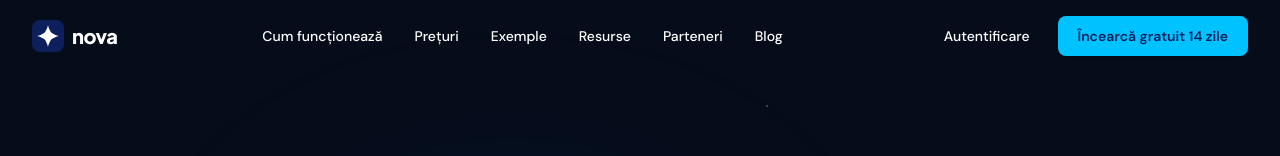
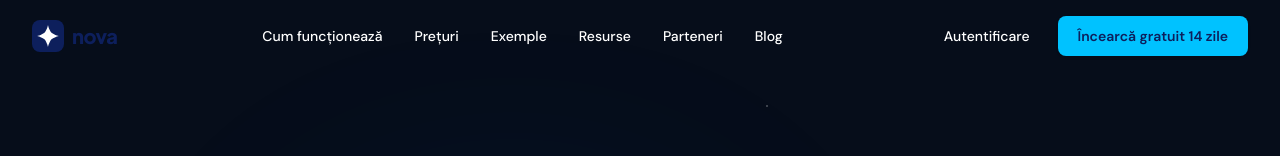
Before and after one commit to alexstanciu13/nova, a Next.js app: page / in a window 1280 px wide. Shown: the top 156 px of the page. Built offline with nearby package versions, Linux system fonts and the light colour scheme.

Commit message:
Revert logo text color to always dark blue
https://claude.ai/code/session_01YL2Yb5Agnxq5quBv5x7mfu

```diff
--- a/src/components/Header.tsx
+++ b/src/components/Header.tsx
@@ -38,7 +38,7 @@ export default function Header() {
           <Link href="/" className="flex items-center gap-2 group">
             <NovaIcon size={32} variant="dark" />
             <span
-              className={`font-display font-800 text-xl tracking-tight transition-colors ${isScrolled ? "text-[#0D1F5C]" : "text-white"}`}
+              className="font-display font-800 text-xl tracking-tight text-[#0D1F5C]"
               style={{ fontFamily: "var(--font-display)", fontWeight: 800, letterSpacing: "-0.03em" }}
             >
               nova
```
